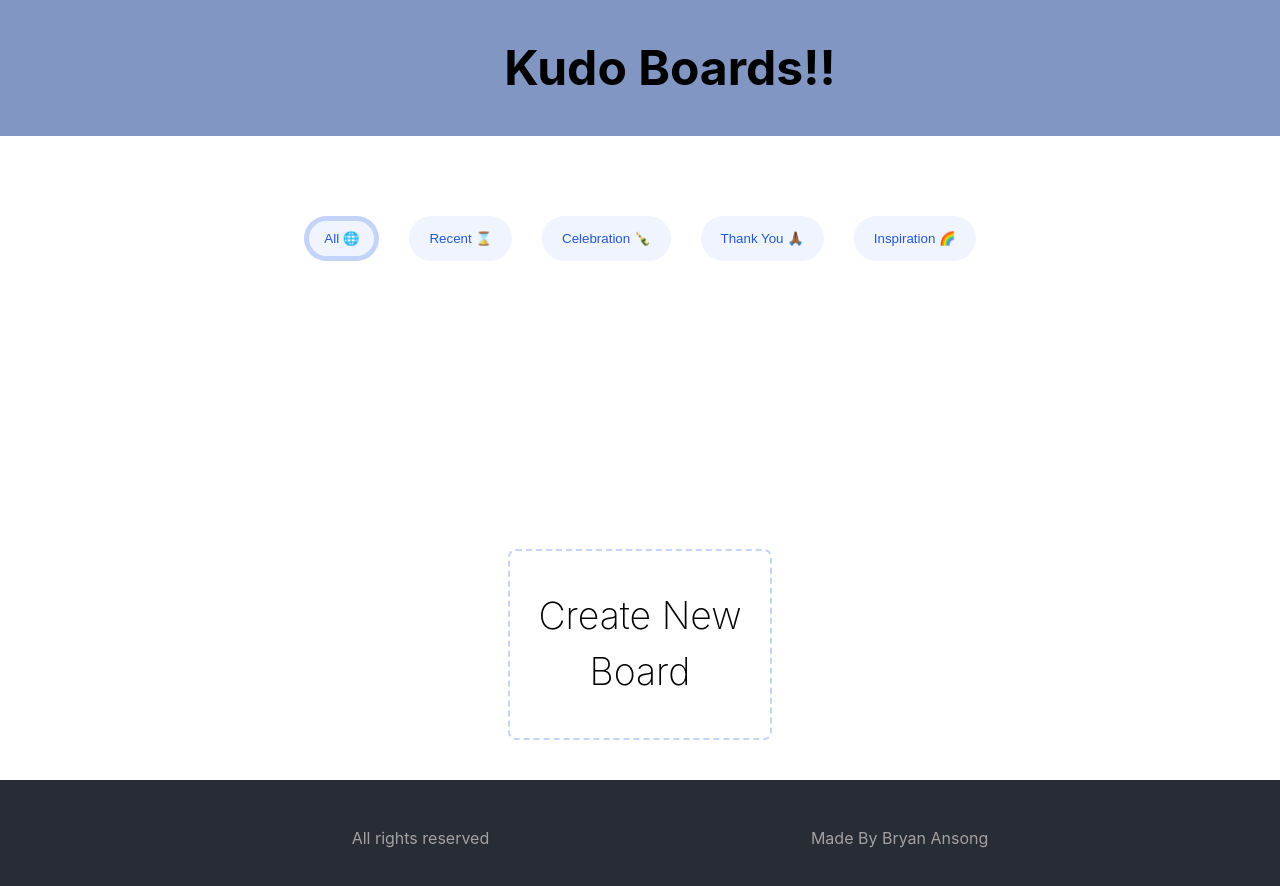
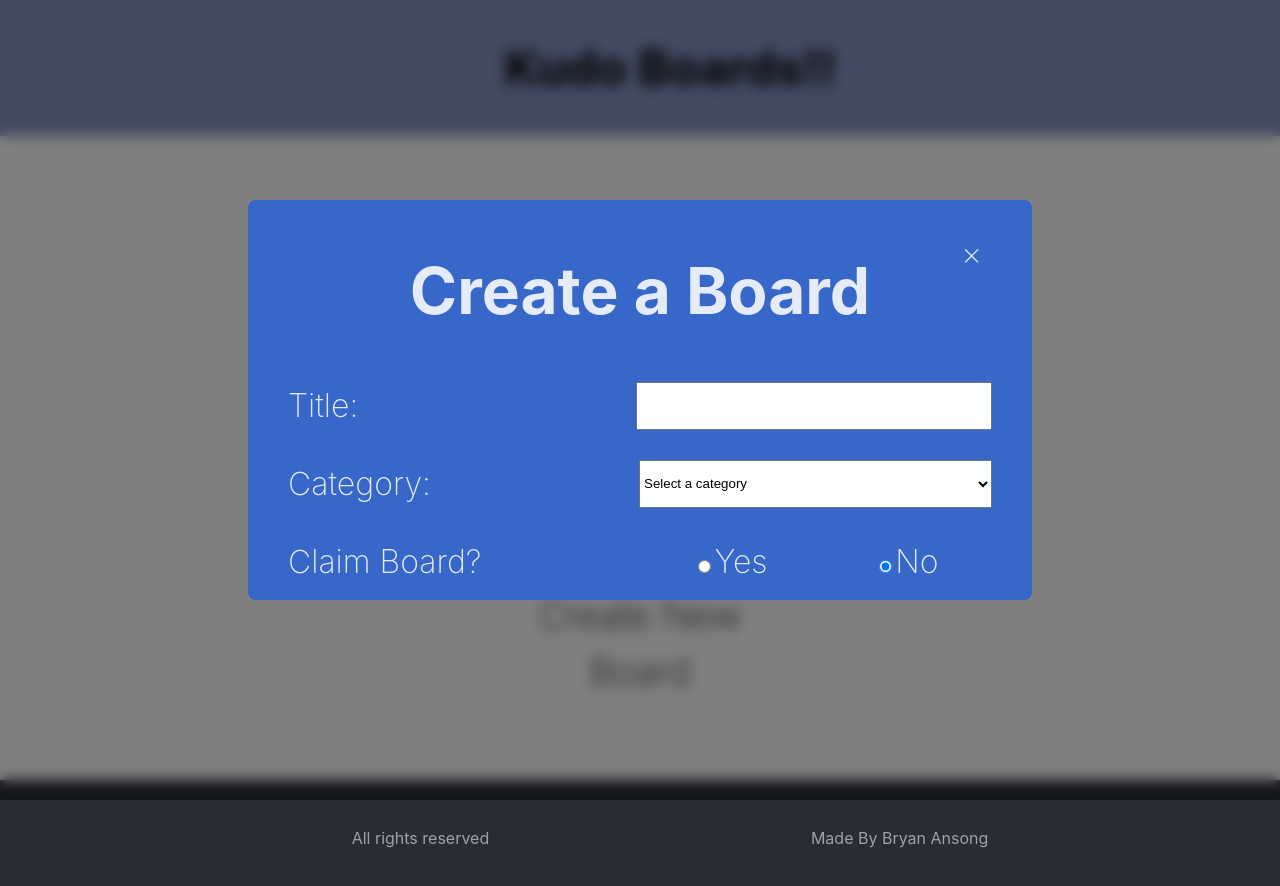
Before and after one commit to bryanansong/MetaU-project3, a React (Vite) app: page / in a window 1280 px wide. Shown: the top 886 px of the page. Built offline with nearby package versions, Linux system fonts and the light colour scheme.

Commit message:
Added Modal to boardList component

```diff
--- a/src/components/BoardList/BoardList.jsx
+++ b/src/components/BoardList/BoardList.jsx
@@ -2,6 +2,7 @@ import { useState } from "react";
 import "./BoardList.css";
 import BoardCard from "../BoardCard/BoardCard";
 import AddBoardCard from "../AddBoardCard/AddBoardCard";
+import AddBoardModal from "../AddBoardModal/AddBoardModal";
 
 const BoardList = () => {
   const [boardList, setBoardList] = useState([]);
@@ -10,6 +11,7 @@ const BoardList = () => {
 
   return (
     <div className="board-list">
+      <AddBoardModal />
       {boardList.map((board, index) => (
         <div key={index}>
           <BoardCard board={board} />
```
